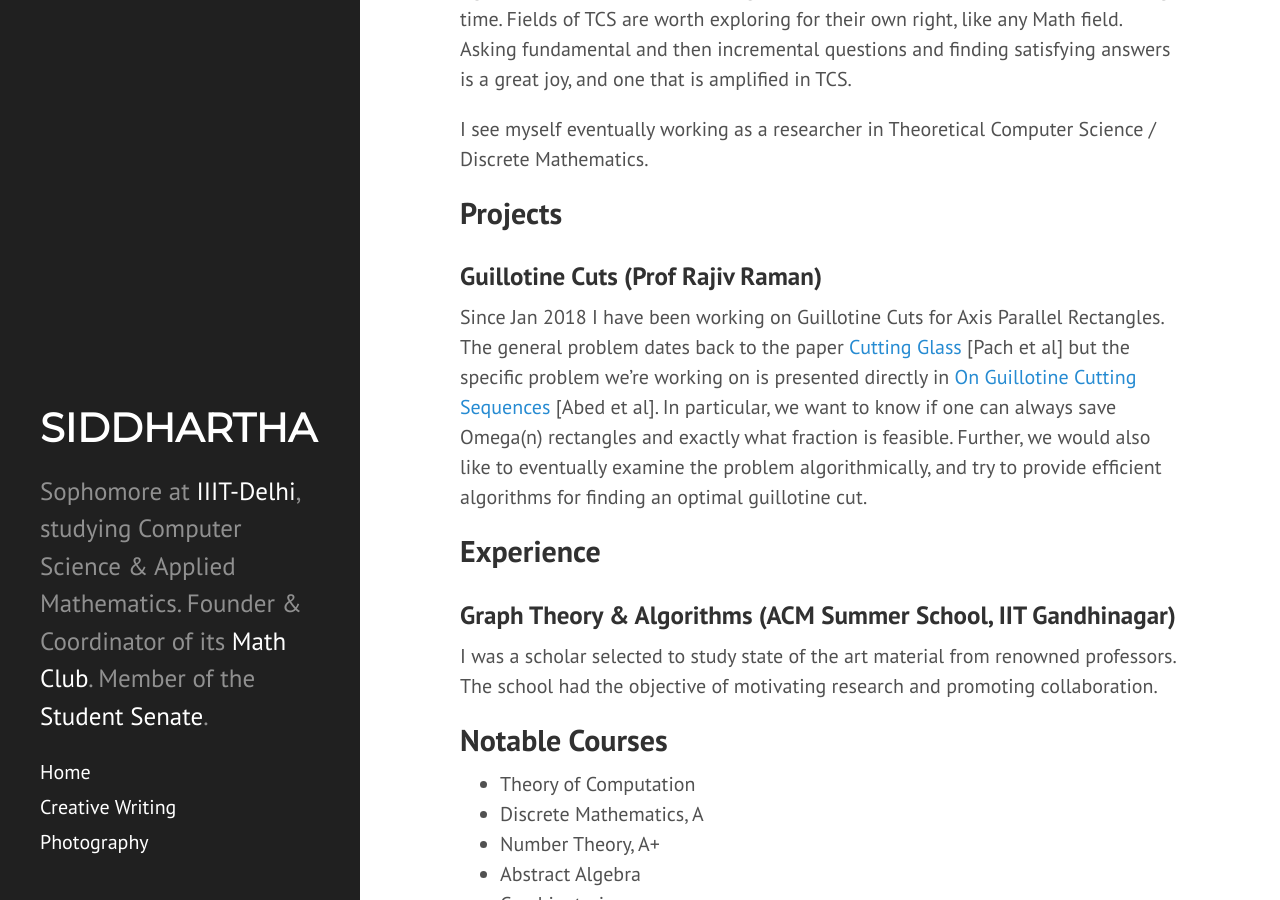
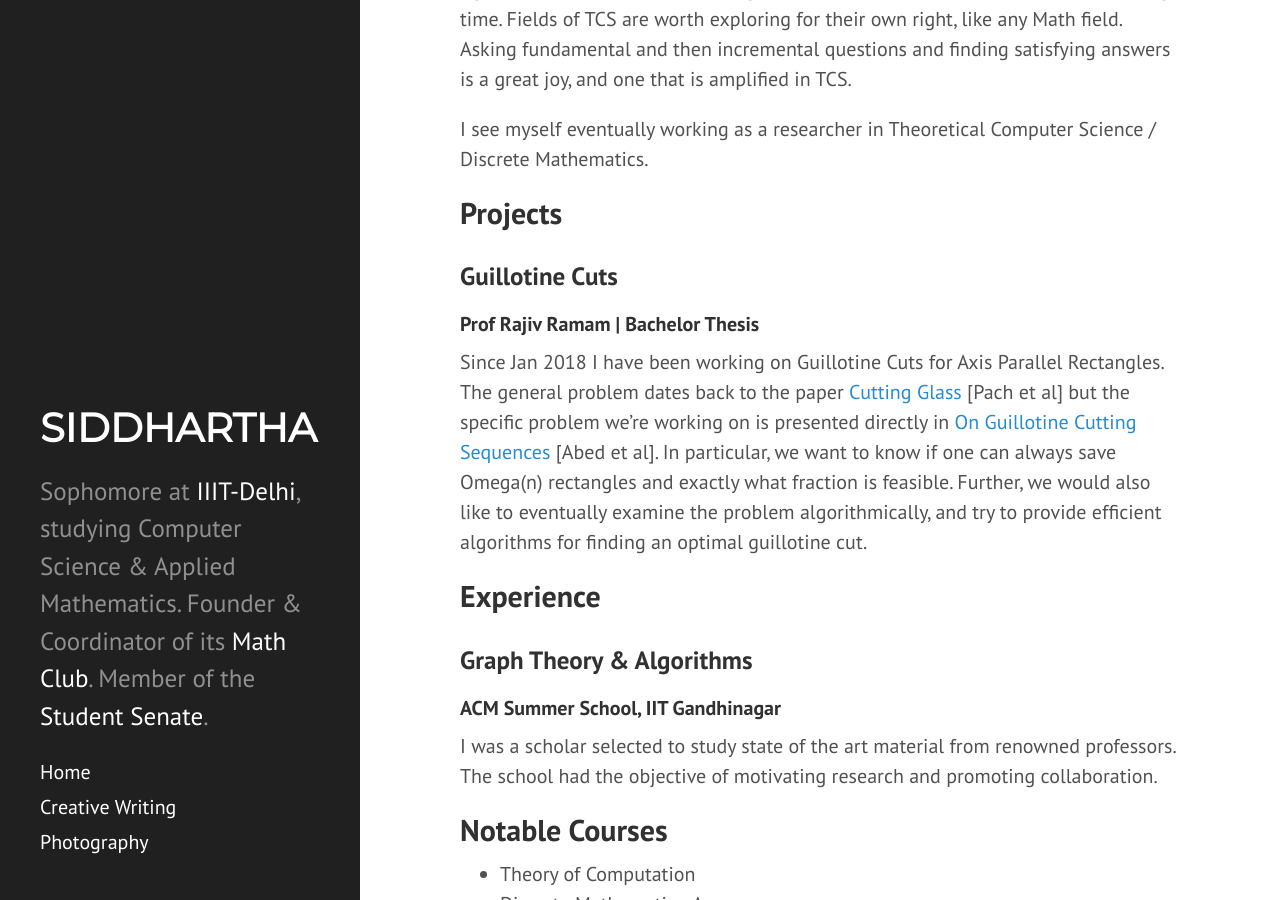
Before and after one commit to siddjai/siddjai.github.io, a Jekyll site: the page built from index.md, in a window 1280 px wide and 900 px high, scrolled down 462 px. Built offline with Jekyll 4.4.1, drawn with Linux system fonts in a browser that asks for light colours; nearby versions of some CDN libraries.

Commit message:
Update index.md

```diff
--- a/index.md
+++ b/index.md
@@ -12,20 +12,25 @@ Carl Sagan
 
 Donald Knuth
 
-## TCS Enthusiast
+TCS Enthusiast
+------
 Theoretical Computer Science (TCS) has an amazingly rich literature for me to dive into and intriguing problems for me to solve. I admire TCS because it extends the rigor of Mathematics to computing, which has been a fascination of mine for a long time. Fields of TCS are worth exploring for their own right, like any Math field. Asking fundamental and then incremental questions and finding satisfying answers is a great joy, and one that is amplified in TCS.
 
 I see myself eventually working as a researcher in Theoretical Computer Science / Discrete Mathematics.
 
-## Projects
-### Guillotine Cuts (Prof Rajiv Raman)
+Projects
+------
+### Guillotine Cuts
+#### Prof Rajiv Ramam | Bachelor Thesis
 Since Jan 2018 I have been working on Guillotine Cuts for Axis Parallel Rectangles. The general problem dates back to the paper [Cutting Glass](https://dl.acm.org/citation.cfm?id=336223) [Pach et al] but the specific problem we're working on is presented directly in [On Guillotine Cutting Sequences](http://drops.dagstuhl.de/opus/volltexte/2015/5291/) [Abed et al]. In particular, we want to know if one can always save Omega(n) rectangles and exactly what fraction is feasible. Further, we would also like to eventually examine the problem algorithmically, and try to provide efficient algorithms for finding an optimal guillotine cut.
 
 ## Experience
-### Graph Theory & Algorithms (ACM Summer School, IIT Gandhinagar)
+### Graph Theory & Algorithms
+#### ACM Summer School, IIT Gandhinagar
 I was a scholar selected to study state of the art material from renowned professors. The school had the objective of motivating research and promoting collaboration.
 
-## Notable Courses
+Notable Courses
+------
 
  - Theory of Computation
  - Discrete Mathematics, A
```
